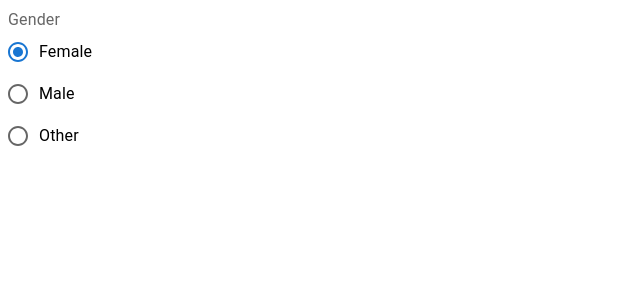
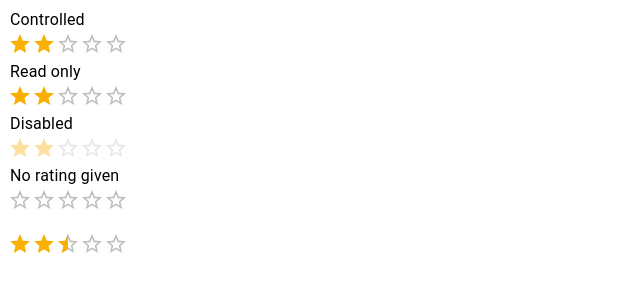
Before and after one commit to iampooran/materialui, a React (Create React App) app: page / in a window 1280 px wide. Shown: the top 300 px of the page, without its empty margins (0-640 px from the left). Built offline with nearby package versions, Linux system fonts and the light colour scheme.

Commit message:
Rating Added

```diff
--- a/src/App.js
+++ b/src/App.js
@@ -3,9 +3,8 @@
 // import ButtonGroupExample from "./components/ButtonGroupExample";
 // import CheckBoxExample from "./components/CheckBoxExample";
 // import FloatingActionButtonExample from "./components/FloatingActionButtonExample";
-
-import RadioGroupExample from "./components/RadioGroupExample";
-
+// import RadioGroupExample from "./components/RadioGroupExample";
+import RatingExample from "./components/RatingExample";
 function App() {
   return (
     <div>
@@ -14,7 +13,8 @@ function App() {
       {/* <ButtonGroupExample/> */}
       {/* <CheckBoxExample /> */}
       {/* <FloatingActionButtonExample/> */}
-      <RadioGroupExample/>
+      {/* <RadioGroupExample/> */}
+      <RatingExample />
     </div>
   );
 }
--- /dev/null
+++ b/src/components/RatingExample.jsx
@@ -0,0 +1,30 @@
+import { Rating, Typography } from "@mui/material";
+import React from "react";
+
+const RatingExample = () => {
+  const [value, setValue] = React.useState(2);
+
+  return (
+    <div>
+      <Typography component="legend">Controlled</Typography>
+      <Rating
+        name="simple-controlled"
+        value={value}
+        onChange={(event, newValue) => {
+          setValue(newValue);
+        }}
+      />
+      <Typography component="legend">Read only</Typography>
+      <Rating name="read-only" value={value} readOnly />
+      <Typography component="legend">Disabled</Typography>
+      <Rating name="disabled" value={value} disabled />
+      <Typography component="legend">No rating given</Typography>
+      <Rating name="no-value" value={null} />
+      <p>
+      <Rating name="half-rating" defaultValue={2.5} precision={0.5} />
+      </p>
+    </div>
+  );
+};
+
+export default RatingExample;
```
Also changed, not shown: src/components/RadioGroupExample.jsx (+11 -5 lines).
